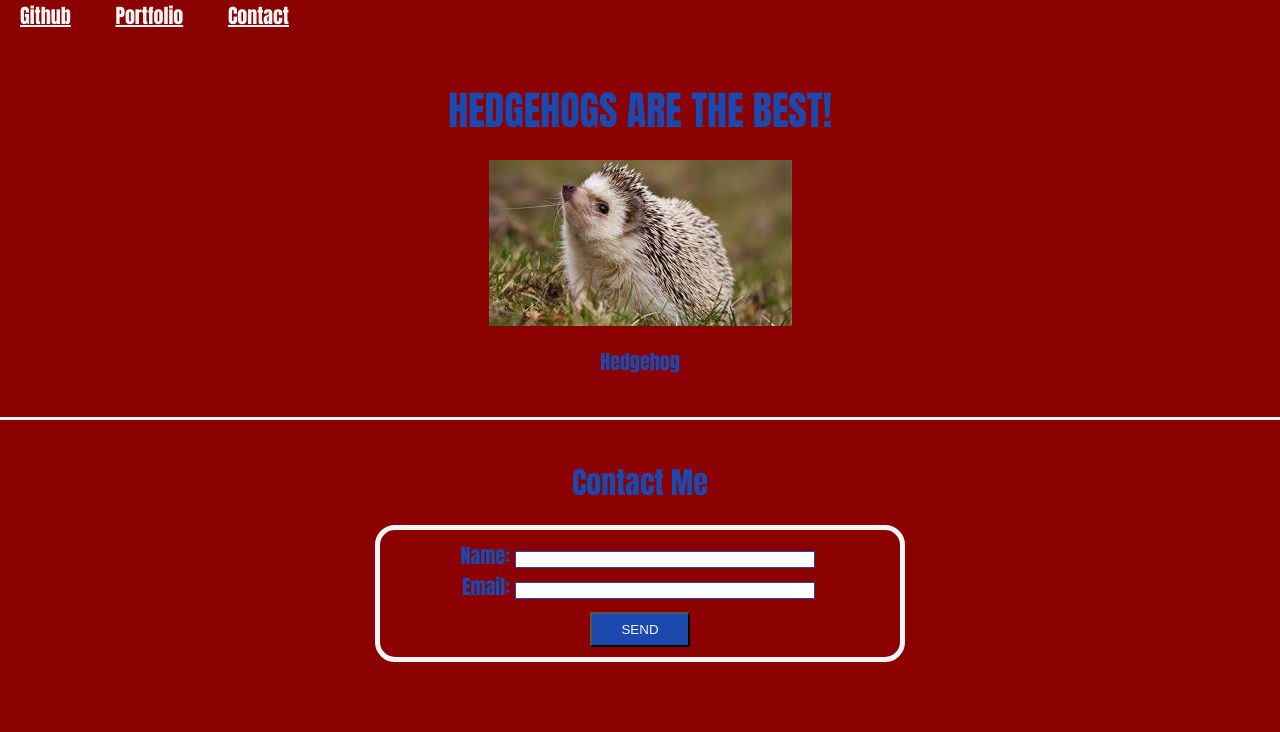
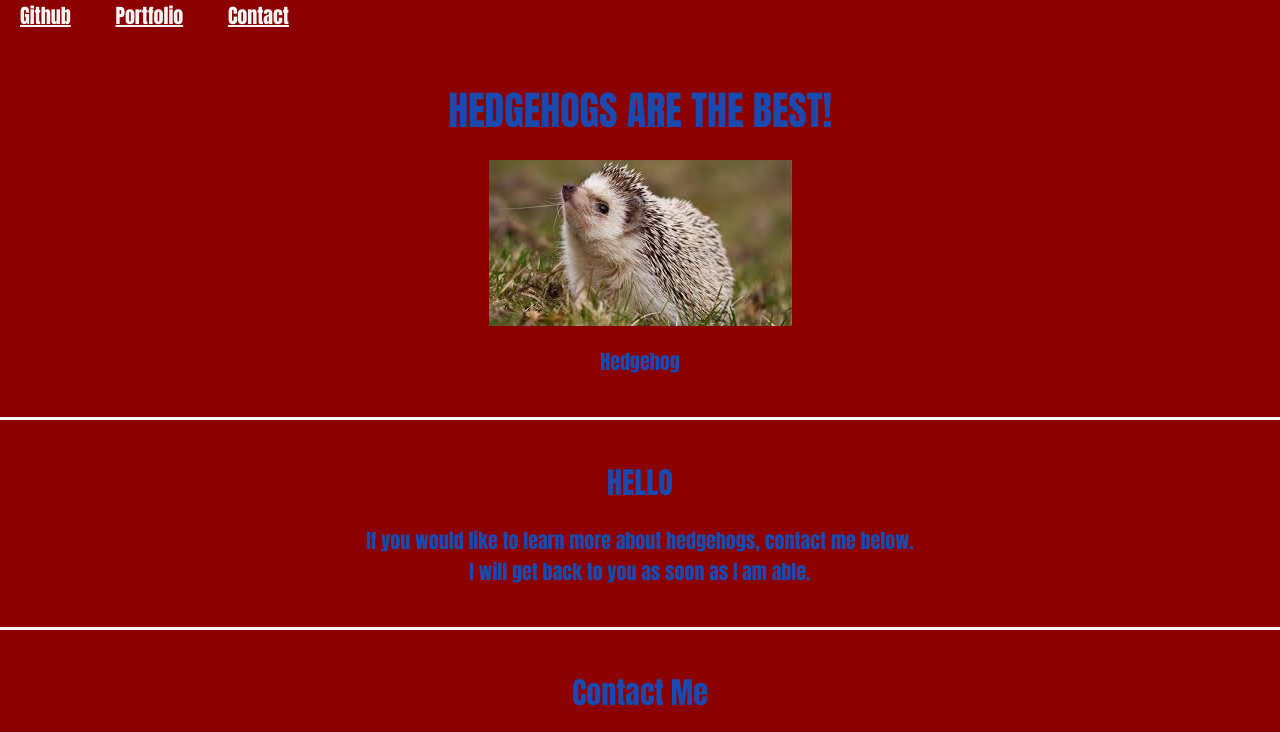
Before and after one commit to bridieb06/Copycat, a plain HTML site: page index.html in a window 1280 px wide. Shown: the top 732 px of the page. Drawn offline with Linux system fonts and the light colour scheme.

Commit message:
paragraphs added

```diff
--- a/index.html
+++ b/index.html
@@ -23,6 +23,11 @@
       <img title="I am a hedgehog" src="./image.jpg" alt="Cute Hedgehog Pic">
       <figcaption class="text-center">Hedgehog</figcaption>
     </figure>
+    <section class="text-center">
+      <h1>HELLO</h1>
+      <p >If you would like to learn more about hedgehogs, contact me below. <br>
+        I will get back to you as soon as I am able.</p>
+      </section>
     <section id="contact">
       <h2 class="text-center">Contact Me</h2>
       <form>
```
